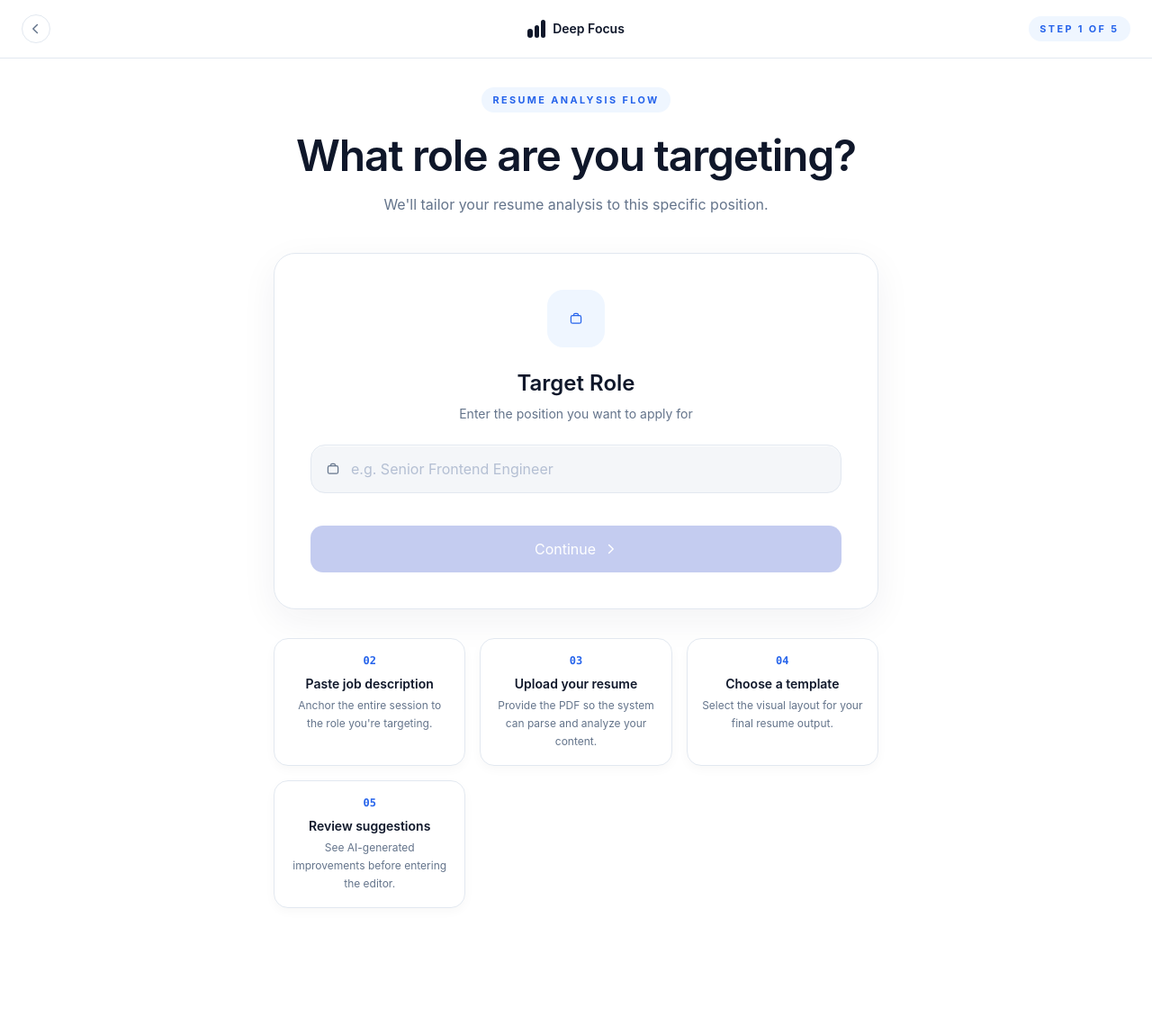
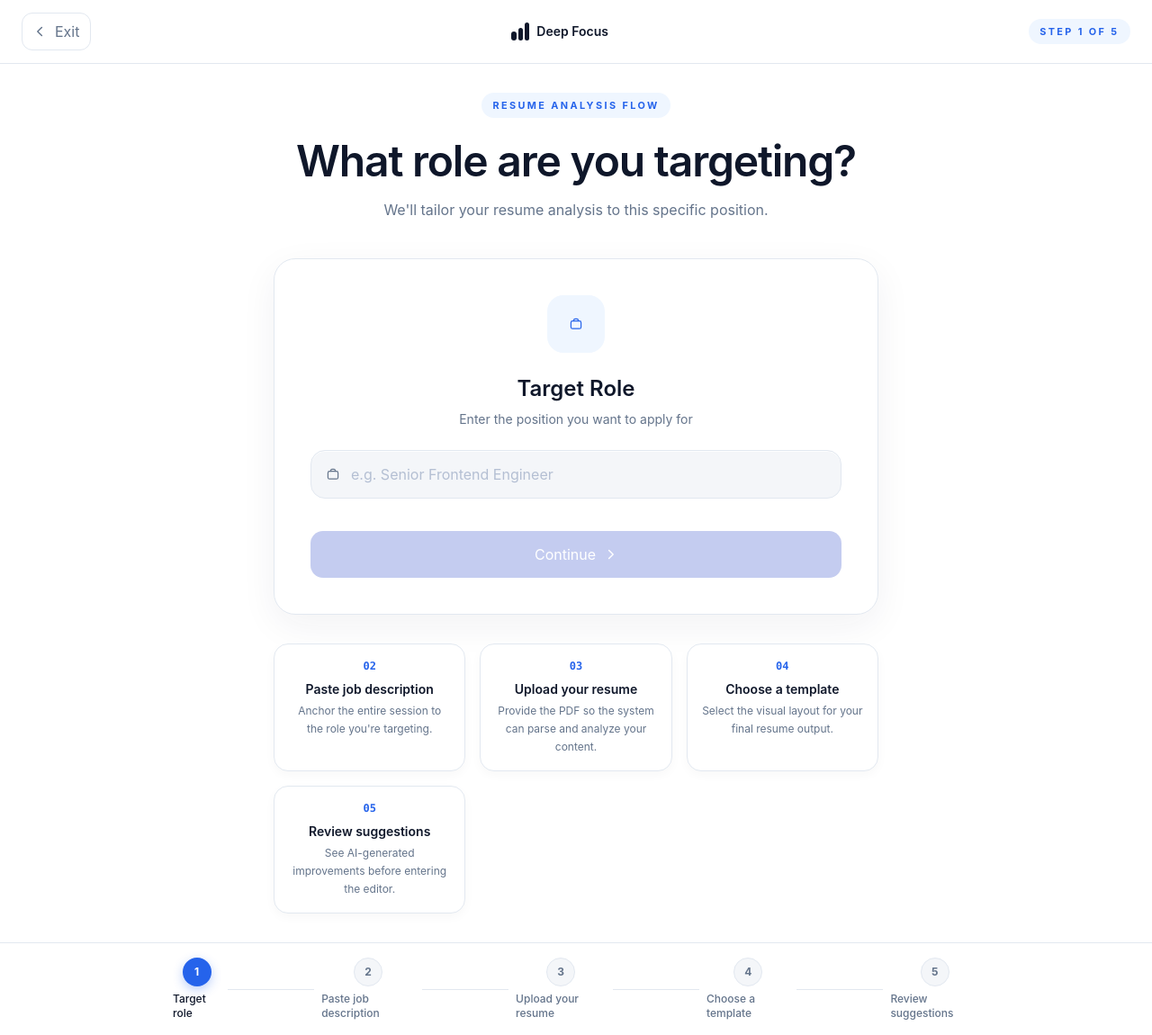
Before and after one commit to JohnCarl-30/resume_analyzer, a Next.js app in the folder apps/web/: page /analysis/new in a window 1280 px wide. Shown: the whole page at 90% size. Before the commit the page ends 1041 px from the top, so only its background shows below. Built offline with nearby package versions, Linux system fonts and the light colour scheme; no server answers.

Commit message:
Update deep-focus-wizard.tsx

```diff
--- a/apps/web/features/onboarding/views/deep-focus-wizard.tsx
+++ b/apps/web/features/onboarding/views/deep-focus-wizard.tsx
@@ -370,15 +370,6 @@ export function DeepFocusWizard({ onExit, initialAnalysisId }: DeepFocusWizardPr
     };
   }, [analysisIdFromUrl, defaultTemplateId]);
 
-  const backLabel =
-    step === 5
-      ? "Back to Templates"
-      : step === 4
-        ? "Back to Upload"
-        : step === 3
-          ? "Back to Job Description"
-          : "Back";
-
   return (
     <main className="relative min-h-screen bg-[color:var(--page-bg)] text-[color:var(--page-text)]">
       <div className="relative flex min-h-screen w-full">
@@ -404,38 +395,29 @@ export function DeepFocusWizard({ onExit, initialAnalysisId }: DeepFocusWizardPr
             />
           ) : (
             <>
-              <header className="grid grid-cols-[1fr_auto_1fr] items-center gap-3 border-b border-[color:var(--page-line)] px-4 py-4 sm:px-6">
-                <div className="justify-self-start flex items-center gap-2">
+              <header className="flex items-center justify-between border-b border-[color:var(--page-line)] bg-white px-4 py-3.5 sm:px-6">
+                <div className="flex items-center gap-3">
                   <button
                     type="button"
-                    onClick={handleExitToDashboard}
-                    className="inline-flex h-8 w-8 items-center justify-center rounded-full border border-[color:var(--page-line)] text-[color:var(--page-muted)] transition hover:bg-[color:var(--page-bg-strong)] hover:text-[color:var(--page-text)]"
-                    aria-label="Exit to dashboard"
+                    onClick={step > 1 ? handleBack : handleExitToDashboard}
+                    className="inline-flex items-center gap-2 rounded-[12px] border border-[color:var(--page-line)] bg-white px-3 py-2 text-sm font-medium text-[color:var(--page-muted)] transition hover:bg-[color:var(--page-bg-strong)] hover:text-[color:var(--page-text)]"
                   >
                     <ArrowLeftIcon />
+                    {step > 1 ? "Back" : "Exit"}
                   </button>
-                  {step > 1 && (
-                    <button
-                      type="button"
-                      onClick={handleBack}
-                      className="inline-flex items-center gap-2 rounded-full px-2 py-1 text-sm font-medium text-[color:var(--page-muted)] transition hover:text-[color:var(--page-text)]"
-                    >
-                      {backLabel}
-                    </button>
-                  )}
                 </div>
 
-                <div className="flex items-center gap-2 justify-self-center text-sm font-semibold text-[color:var(--page-text)]">
+                <div className="flex items-center gap-2 text-sm font-semibold text-[color:var(--page-text)]">
                   <BrandMark />
                   Deep Focus
                 </div>
 
-                <div className="justify-self-end">
+                <div className="hidden sm:block">
                   <span className="step-pill">{`STEP ${step} OF 5`}</span>
                 </div>
               </header>
 
-              <div className="flex flex-1 flex-col">
+              <div className="flex flex-1 flex-col overflow-hidden">
                 {analysisIdFromUrl && isRestoringAnalysis ? (
                   <div className="flex flex-1 items-center justify-center px-6 py-16">
                     <div className="max-w-md space-y-3 text-center">
@@ -506,6 +488,52 @@ export function DeepFocusWizard({ onExit, initialAnalysisId }: DeepFocusWizardPr
                   />
                 ) : null}
               </div>
+
+              {/* Step Progress Bar */}
+              <div className="shrink-0 border-t border-[color:var(--page-line)] bg-white px-4 py-4 sm:px-6">
+                <div className="mx-auto flex max-w-4xl items-center justify-between">
+                  {stepOverview.map((stepItem, index) => {
+                    const stepNum = index + 1;
+                    const isActive = step === stepNum;
+                    const isCompleted = step > stepNum;
+                    const isLast = index === stepOverview.length - 1;
+
+                    return (
+                      <React.Fragment key={stepItem.id}>
+                        <div className="flex flex-col items-center gap-1.5">
+                          <div
+                            className={`flex h-8 w-8 items-center justify-center rounded-full text-xs font-bold transition ${
+                              isActive
+                                ? "bg-[color:var(--brand)] text-white shadow-[0_4px_12px_rgba(37,99,235,0.3)]"
+                                : isCompleted
+                                  ? "bg-emerald-50 text-emerald-600 border border-emerald-200"
+                                  : "bg-[color:var(--page-bg-strong)] text-[color:var(--page-muted)] border border-[color:var(--page-line)]"
+                            }`}
+                          >
+                            {isCompleted ? (
+                              <svg viewBox="0 0 20 20" fill="none" className="h-3.5 w-3.5">
+                                <path d="M4 10l4 4 8-8" stroke="currentColor" strokeWidth="2" strokeLinecap="round" strokeLinejoin="round" />
+                              </svg>
+                            ) : (
+                              stepNum
+                            )}
+                          </div>
+                          <span
+                            className={`hidden text-xs font-medium sm:block ${
+                              isActive || isCompleted ? "text-[color:var(--page-text)]" : "text-[color:var(--page-muted)]"
+                            }`}
+                          >
+                            {stepItem.title}
+                          </span>
+                        </div>
+                        {!isLast && (
+                          <div className={`mx-2 h-px w-full max-w-[4rem] sm:max-w-[6rem] ${isCompleted ? "bg-emerald-200" : "bg-[color:var(--page-line)]"}`} />
+                        )}
+                      </React.Fragment>
+                    );
+                  })}
+                </div>
+              </div>
             </>
           )}
         </div>
```
